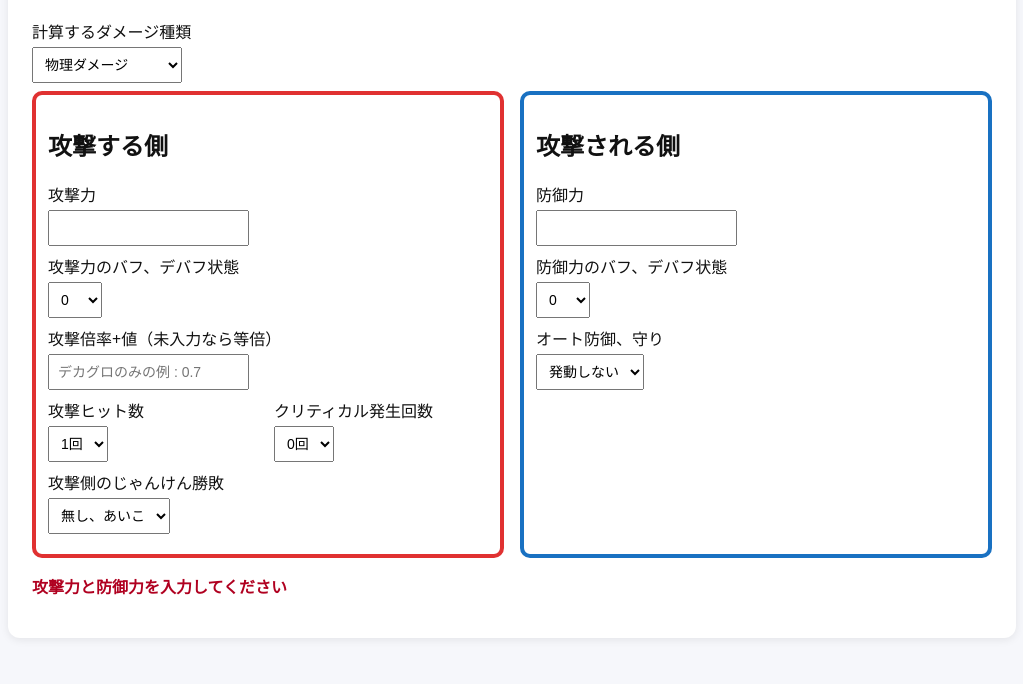
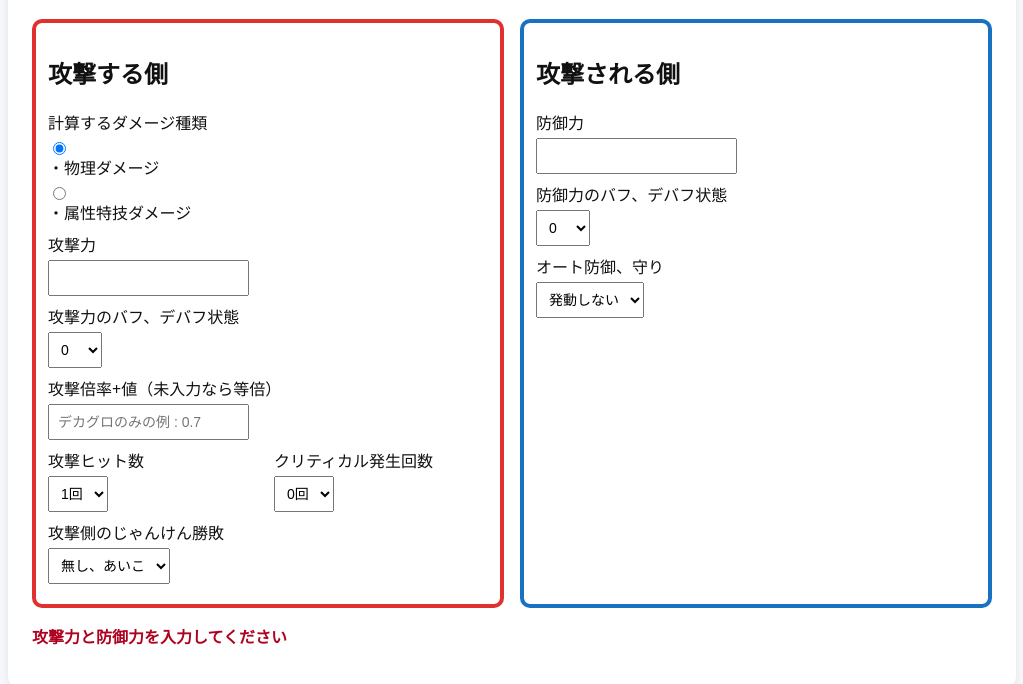
Before and after one commit to akatonbodenpa/denpa-damage-calculator, a plain HTML site: page index.html in a window 1280 px wide. Shown: the part 118-802 px from the top of the page, without its empty margins (128-1151 px from the left). Drawn offline with Linux system fonts and the light colour scheme.

Commit message:
Update index.html

```diff
--- a/index.html
+++ b/index.html
@@ -10,16 +10,15 @@
   <main>
     <h1>ダメージ計算ツール</h1>
 
-    <label>計算するダメージ種類
-      <select id="damageType">
-        <option>物理ダメージ</option>
-        <option>属性特技ダメージ</option>
-      </select>
-    </label>
-
     <div class="side-columns">
       <section class="side-panel attacker-panel">
         <h2>攻撃する側</h2>
+
+        <div class="damage-type-group">
+          <span>計算するダメージ種類</span>
+          <label><input type="radio" name="damageType" id="damageTypePhysical" value="物理ダメージ" checked /> ・物理ダメージ</label>
+          <label><input type="radio" name="damageType" id="damageTypeAttribute" value="属性特技ダメージ" /> ・属性特技ダメージ</label>
+        </div>
 
         <div class="physical-only">
           <label>攻撃力
@@ -62,6 +61,9 @@
           <label>特技倍率+値（未入力なら等倍）
             <input id="skillMultiplier" type="number" step="0.01" placeholder="例: 0.75 / 1.13" />
           </label>
+          <label id="attributeRateLabel">火属性倍率
+            <select id="attributeRateStage"></select>
+          </label>
           <label>属性特技ヒット数
             <select id="attributeHitCount">
               <option value="1" selected>1回</option>
@@ -93,9 +95,6 @@
         </div>
 
         <div class="attribute-only hidden">
-          <label id="attributeRateLabel">火属性倍率
-            <select id="attributeRateStage"></select>
-          </label>
           <label id="attributeResistLabel">火属性耐性
             <select id="attributeResistanceStage"></select>
           </label>
```
